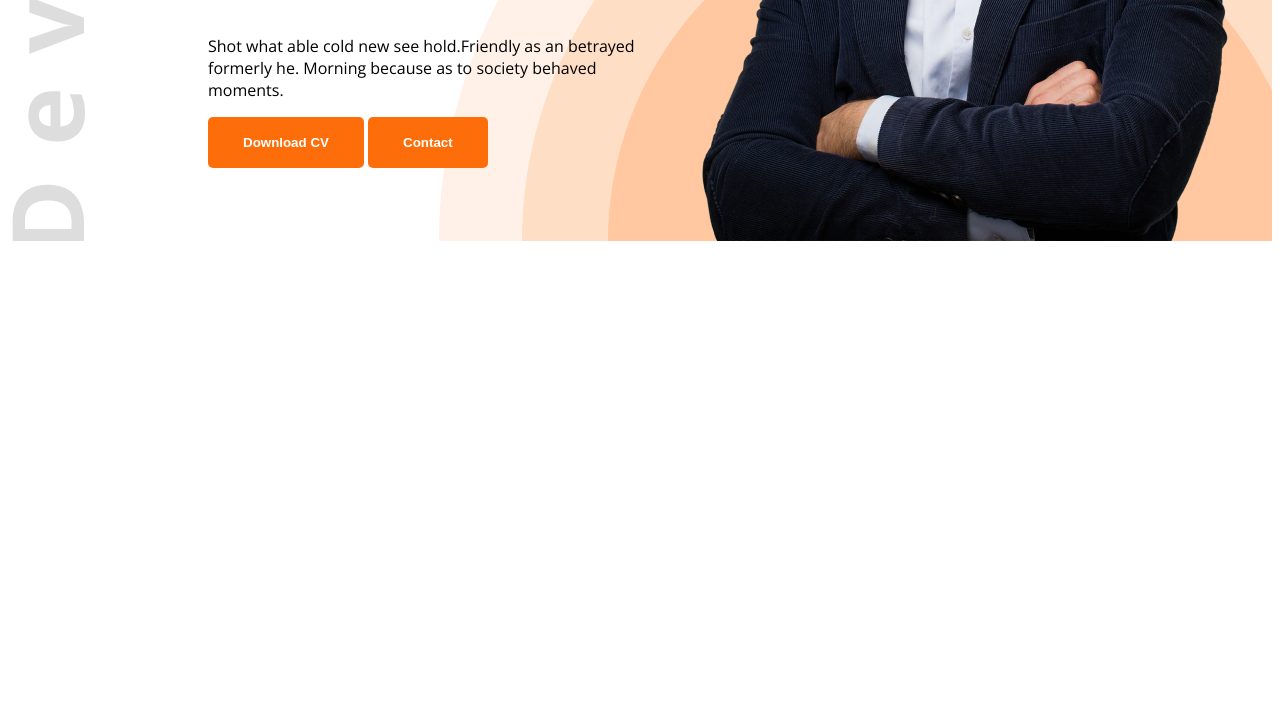
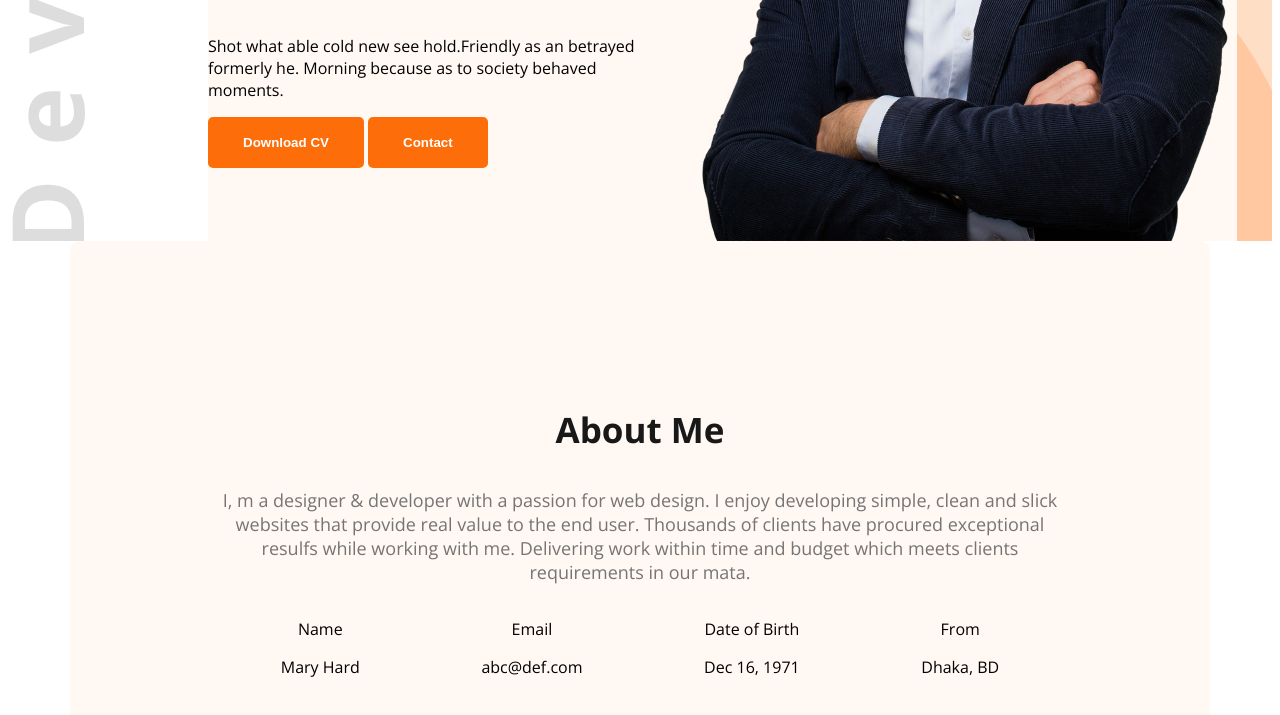
Before and after one commit to Imranfaraji/developer-portfolio, a plain HTML site: page index.html in a window 1280 px wide. Shown: the part 527-1242 px from the top of the page. Before the commit the page ends 800 px from the top, so only its background shows below. Drawn offline with nearby package versions, Linux system fonts and the light colour scheme.

Commit message:
create about section

```diff
--- a/index.html
+++ b/index.html
@@ -22,7 +22,7 @@
             </ul>
         </nav>
 
-        <div class="banner">
+        <div class="banner secondary-bg">
             <div class="banner-content">
                 <h4 class="banner-title dark-2">Hi, I  am</h4>
                 <h1 class="banner-heading ">Mary Hardy</h1>
@@ -37,6 +37,29 @@
 
     </header>
     <main>
+        <section class="about secondary-bg">
+            <h3 class="section-title">About Me</h3>
+            <p class="section-description">I, m a designer & developer with a passion for web design. I enjoy developing simple, clean and slick websites that provide real value to the end user. Thousands of clients have procured exceptional resulfs while working with me. Delivering work within time and budget which meets clients requirements in our mata.</p>
+
+            <div class="about-items">
+                <div class="about-item">
+                    <p class="item-title">Name</p>
+                    <p class="item-description">Mary Hard</p>
+                </div>
+                <div class="about-item">
+                    <p class="item-title">Email</p>
+                    <p class="item-description">abc@def.com</p>
+                </div>
+                <div class="about-item">
+                    <p class="item-title">Date of Birth</p>
+                    <p class="item-description">Dec 16, 1971</p>
+                </div>
+                <div class="about-item">
+                    <p class="item-title">From</p>
+                    <p class="item-description">Dhaka, BD</p>
+                </div>
+            </div>
+        </section>
 
     </main>
     <footer>
--- a/style/style.css
+++ b/style/style.css
@@ -80,3 +80,33 @@ nav ul li a{
     max-width: 580px;
 
 }
+
+.section-title{
+    font-size: 35px;
+    font-weight: bold;
+    color: #181818;
+}
+.section-description{
+    font-size: 18px;
+    color: #757575;
+}
+.secondary-bg{
+    background-color: #FFF8F3;
+
+}
+main{
+    max-width: 1140px;
+    margin: 0px auto;
+}
+
+.about{
+    border-radius: 10px;
+    padding: 130px 150px;
+    text-align: center;
+    margin-top: 130;
+}
+.about-items{
+    display: flex;
+    align-items: center;
+    justify-content: space-around;
+}
```
